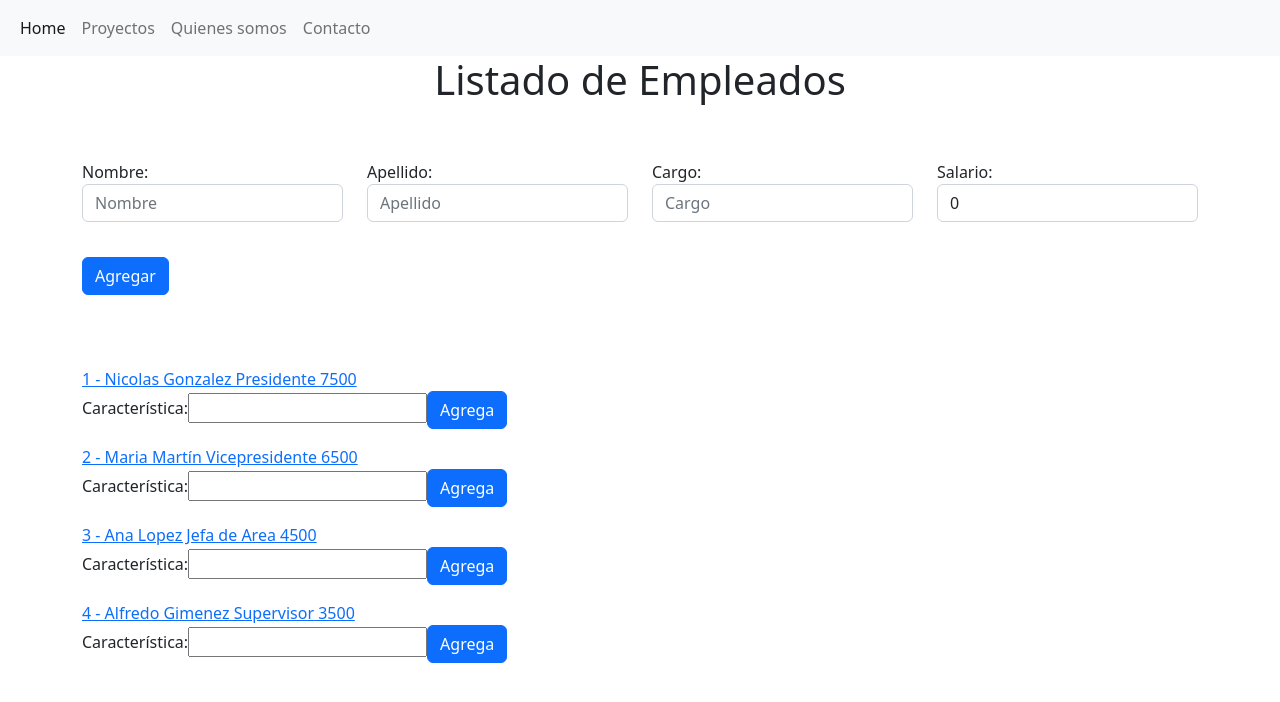
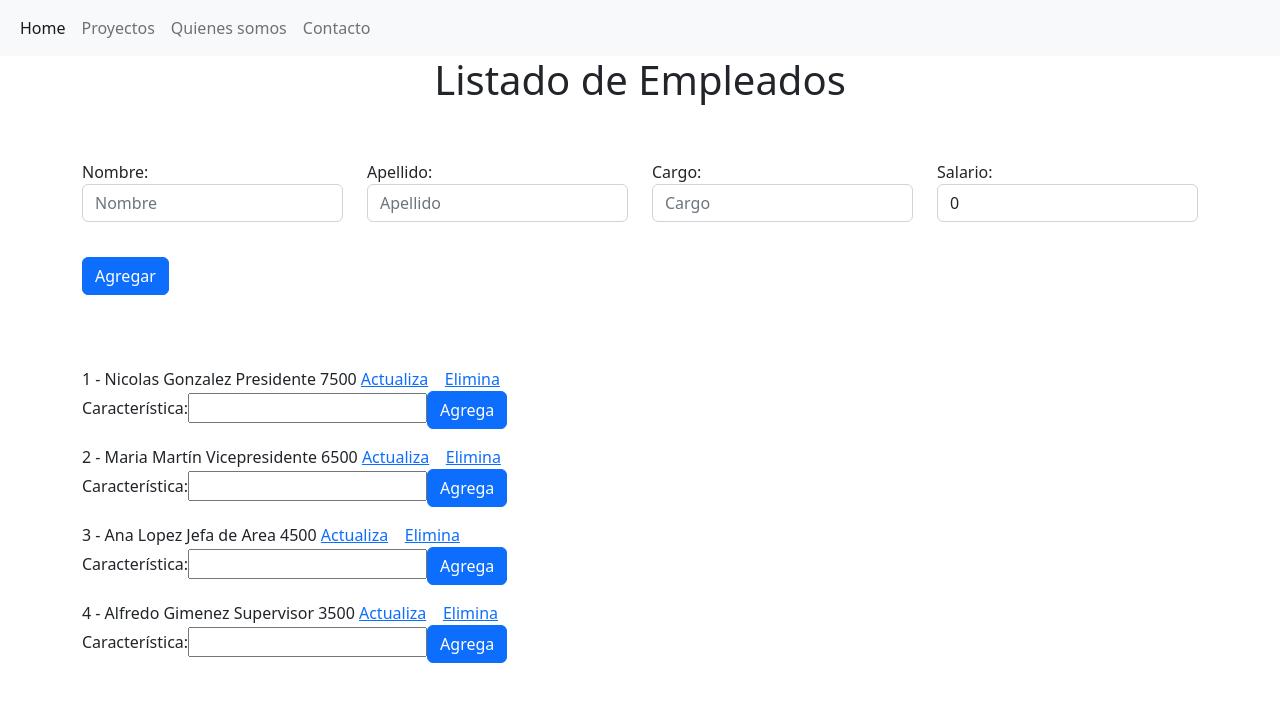
Before and after one commit to Francisco2020-Ra/Angular-Routing, an Angular app: page / in a window 1280 px wide. Shown: the top 702 px of the page. Built offline with nearby package versions, Linux system fonts and the light colour scheme.

Commit message:
parametros por queryparams

```diff
--- a/src/app/actualiza-component/actualiza-component.component.html
+++ b/src/app/actualiza-component/actualiza-component.component.html
@@ -20,10 +20,10 @@
     </div>
 
     <div class="col">
-        <button type="submit" class="btn btn-primary" (click)="actualizaEmpleado()" style="margin-top: 35px; margin-right: 50px;">Modificar</button>
+        <button type="submit" class="btn btn-primary" (click)="accionEmpleado()" style="margin-top: 35px; margin-right: 50px;">Accion</button>
 
-        <button type="submit" class="btn btn-primary" (click)="eliminarEmpleado()" style="margin-top: 35px;">Eliminar</button>
-    </div>
+<!--         <button type="submit" class="btn btn-primary" (click)="eliminarEmpleado()" style="margin-top: 35px;">Eliminar</button> -->
+   </div>
 
 </form>
 
--- a/src/app/actualiza-component/actualiza-component.component.ts
+++ b/src/app/actualiza-component/actualiza-component.component.ts
@@ -10,6 +10,8 @@
   styleUrls: ['./actualiza-component.component.css']
 })
 export class ActualizaComponentComponent implements OnInit {
+  accion: number = 0;
+
   constructor(
     private router: Router,
     private servicioEmpleado: ServicioEmpleadosService,
@@ -20,6 +22,8 @@
   empleados: Empleado[] = [];
 
   ngOnInit(): void {
+
+    this.accion = parseInt(this.route.snapshot.queryParams['accion']); // para query paramns
 
     this.empleados = this.servicioDataEmpleado.empleados;
 
@@ -38,7 +42,7 @@
     this.router.navigate(['']);
   }
 
-  actualizaEmpleado() {
+  /*actualizaEmpleado() {
     let miEmpleado = new Empleado(this.cuadroNombre, this.cuadroApellido, this.cuadroCargo, this.cuadroSalario)
 
     //this.servicioEmpleado.muestraMensaje("Nombre del empleado: " + miEmpleado.nombre);
@@ -55,6 +59,25 @@
 
     this.router.navigate(['']);
 
+  }*/
+
+  accionEmpleado() {
+
+    if (this.accion == 1) {
+
+      let miEmpleado = new Empleado(this.cuadroNombre, this.cuadroApellido, this.cuadroCargo, this.cuadroSalario)
+
+      //this.servicioEmpleado.muestraMensaje("Nombre del empleado: " + miEmpleado.nombre);
+
+      this.servicioDataEmpleado.actualizarEmpleado(this.indice, miEmpleado);
+
+      this.router.navigate(['']);
+    } else {
+
+      this.servicioDataEmpleado.eliminarEmpleado(this.indice);
+
+      this.router.navigate(['']);
+    }
   }
   cuadroNombre: string = "";
   cuadroApellido: string = ""
--- a/src/app/empleado-hijo-c/empleado-hijo-c.component.html
+++ b/src/app/empleado-hijo-c/empleado-hijo-c.component.html
@@ -2,11 +2,15 @@
     <div class="row">
         <div class="col">
             <div>
-                <a [routerLink]="['/actualiza',indice]">
-                    {{indice+1}} - {{ empleadoDeLista.nombre }} {{ empleadoDeLista.apellido }} {{ empleadoDeLista.cargo
-                    }}
-                    {{ empleadoDeLista.salario }}
-                </a>
+
+                {{indice+1}} - {{ empleadoDeLista.nombre }} {{ empleadoDeLista.apellido }} {{ empleadoDeLista.cargo
+                }}
+                {{ empleadoDeLista.salario }}
+
+                <a [routerLink]="['/actualiza',indice]" [queryParams]="{accion:'1'}">Actualiza</a>
+                &nbsp;&nbsp;
+                <a [routerLink]="['/actualiza',indice]" [queryParams]="{accion:'2'}">Elimina</a>
+
             </div>
 
             <app-caracteristica-empleado-c (caracteristicasEmpleado)="agregarCaracteristicas($event)">
```
